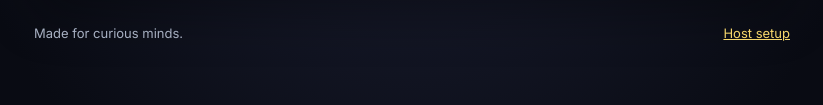
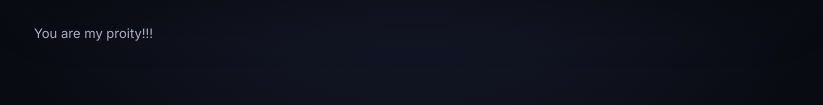
Before and after one commit to innocentkiwi1/the-hunt, a plain HTML site: page index.html in a window 1280 px wide. Shown: the part 329-434 px from the top of the page, without its empty margins (228-1051 px from the left). Drawn offline with Linux system fonts and the light colour scheme.

Commit message:
Update birthday website footer

```diff
--- a/index.html
+++ b/index.html
@@ -15,7 +15,7 @@
       <p id="intro" class="lead">Follow the clues, solve each stage, and see where the trail leads.</p>
       <button id="startBtn" class="primary">Begin the hunt <span>→</span></button>
     </section>
-    <footer>Made for curious minds. <a href="admin.html">Host setup</a></footer>
+    <footer>You are my proity!!!</footer>
   </main>
   <script src="js/app.js"></script>
 </body>
```
